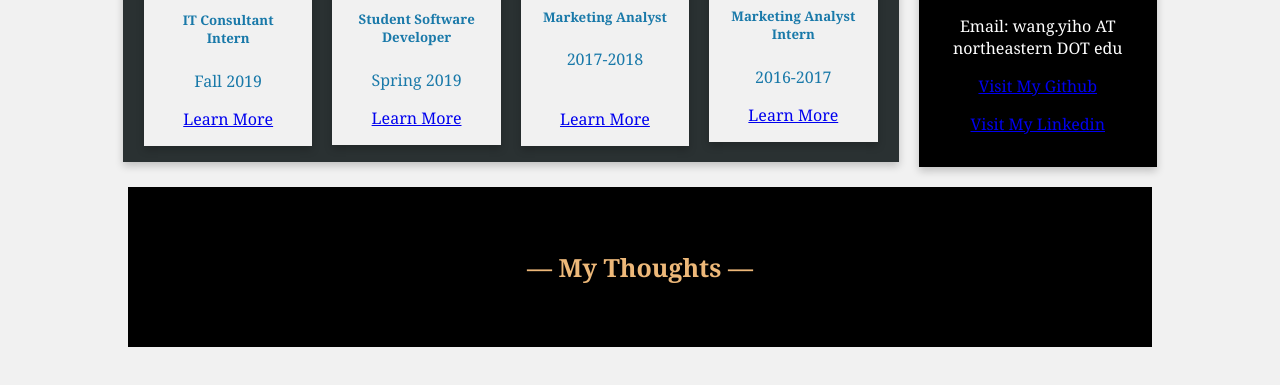
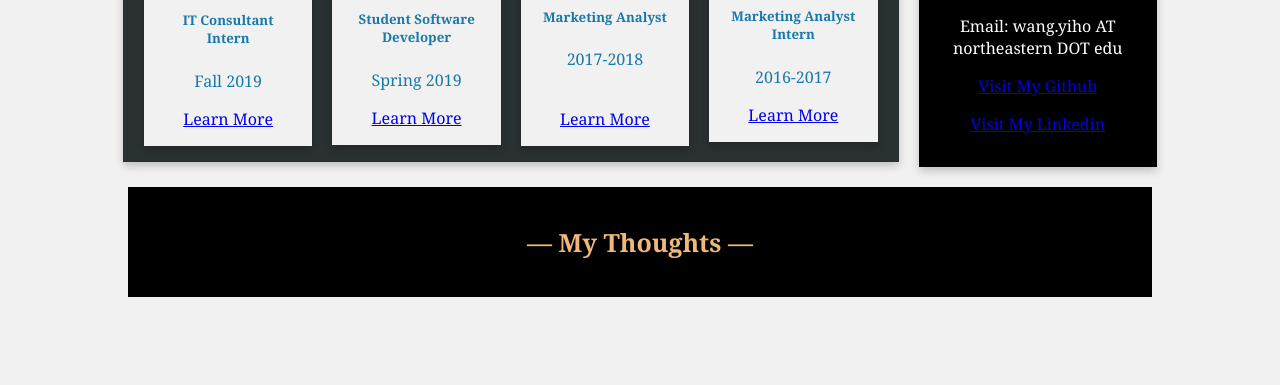
Before and after one commit to zhaozhaochong/yihongwang001.github.io, a plain HTML site: page index.html in a window 1280 px wide. Shown: the part 1033-1418 px from the top of the page. Drawn offline with Linux system fonts and the light colour scheme.

Commit message:
Update index.html

```diff
--- a/index.html
+++ b/index.html
@@ -158,10 +158,10 @@
       </div>
     </div>
 
-    <div class="footer" style="color: #edb879" ;>
+    <div class="footer" style="color: #edb879">
       <button type="button" class="collapsible">
         <link rel="stylesheet" href="./css/collapse.css" />
-        <p><strong>— My Thoughts —</strong></p>
+        <strong>— My Thoughts —</strong>
       </button>
 
       <div class="content">
```
